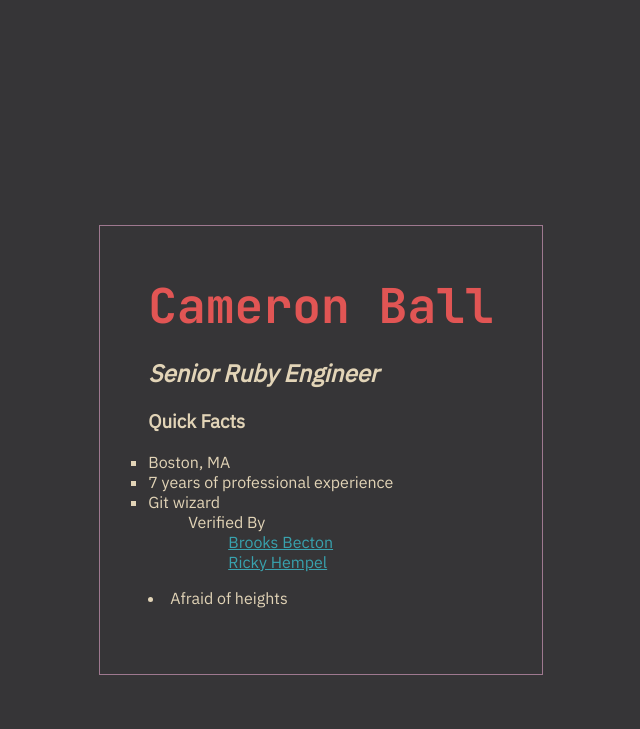
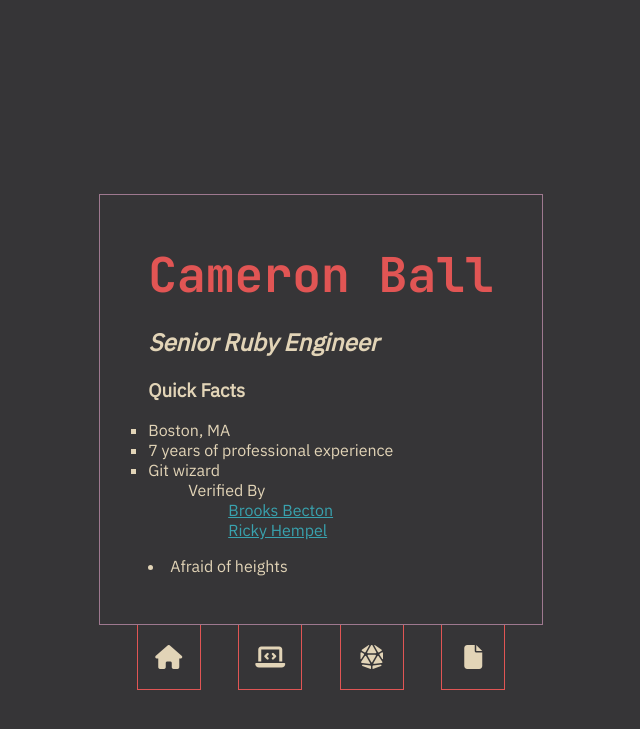
Before and after one commit to cam-ball/cam-ball.github.io, a Jekyll site: the page built from index.md, in a window 1280 px wide. Shown: the top 729 px of the page, without its empty margins (319-959 px from the left). Built offline with Jekyll 4.4.1, drawn with Linux system fonts in a browser that asks for light colours; nearby versions of some CDN libraries.

Commit message:
Working navigation

```diff
--- a/_layouts/default.html
+++ b/_layouts/default.html
@@ -16,6 +16,7 @@
     />
 
     <link rel="stylesheet" href="{{ '/assets/css/main.css' | relative_url }}" />
+    <script src="https://kit.fontawesome.com/1a7a9b8f8c.js" crossorigin="anonymous"></script>
   </head>
   <body>
     <main>{{ content }}</main>
--- a/_layouts/section.html
+++ b/_layouts/section.html
@@ -4,10 +4,34 @@ layout: default
 
 {% assign list = site.data.quick_facts[page.facts] %}
 <section>
-  <div class="content">
-    <h1>Cameron Ball</h1>
-    <h2>Senior Ruby Engineer</h2>
-    <h3>{{ page.title }}</h3>
-    {{ content }} {% include nestable_list.html list=list top_level=true %}
+  <div class="wrapper">
+    <div class="content">
+      <h1>Cameron Ball</h1>
+      <h2>Senior Ruby Engineer</h2>
+      <h3>{{ page.title }}</h3>
+      {{ content }} {% include nestable_list.html list=list top_level=true %}
+    </div>
+    <ul class="nav">
+      <li>
+        <a href="/" aria-label="Home">
+          <i class="fa-solid fa-house" aria-hidden="true" title="Home"></i>
+        </a>
+      </li>
+      <li>
+        <a href="/projects" aria-label="Projects">
+          <i class="fa-solid fa-laptop-code" aria-hidden="true" title="Projects"></i>
+        </a>
+      </li>
+      <li>
+        <a href="/interests" aria-label="Interests">
+          <i class="fa-solid fa-dice-d20" aria-hidden="true" title="Interests"></i>
+        </a>
+      </li>
+      <li>
+        <a href="https://laurenball.dev/resume" aria-label="Résumé">
+          <i class="fa-solid fa-file" aria-hidden="true" title="Résumé"></i>
+        </a>
+      </li>
+    </ul>
   </div>
 </section>
--- a/assets/css/main.scss
+++ b/assets/css/main.scss
@@ -34,18 +34,42 @@ body {
   font-size: var(--font-size);
 }
 
+.wrapper {
+  max-width: 1200px;
+  min-height: 50vh;
+  margin: 0 3rem;
+}
+
 .content {
   border: 1px var(--purple) solid;
-  padding: 4rem 1rem 4rem 1rem;
-  max-width: 1200px;
-  min-height: 50vh;
 
   padding: 3rem;
-  margin: 3rem;
+}
+
+.nav {
+  display: flex;
+  justify-content: space-evenly;
+  padding: 0;
+  margin-top: 0;
+  max-width: 1200px;
+
+  li {
+    border: 1px var(--red) solid;
+    border-top: none;
+    padding: 1rem;
+    font-size: 1.5rem;
+    min-width: 4rem;
+    text-align: center;
+
+    a {
+      color: var(--white)
+    }
+  }
 }
 
 section {
   display: flex;
+  flex-direction: column;
   justify-content: center;
   align-items: center;
   height: 100vh;
@@ -73,8 +97,8 @@ ul {
 
 a {
   color: var(--blue);
+
+  &:hover {
+    color: var(--red);
+  }
 }
-a:hover {
-  color: var(--red);
-  text-decoration: none;
-}
```
